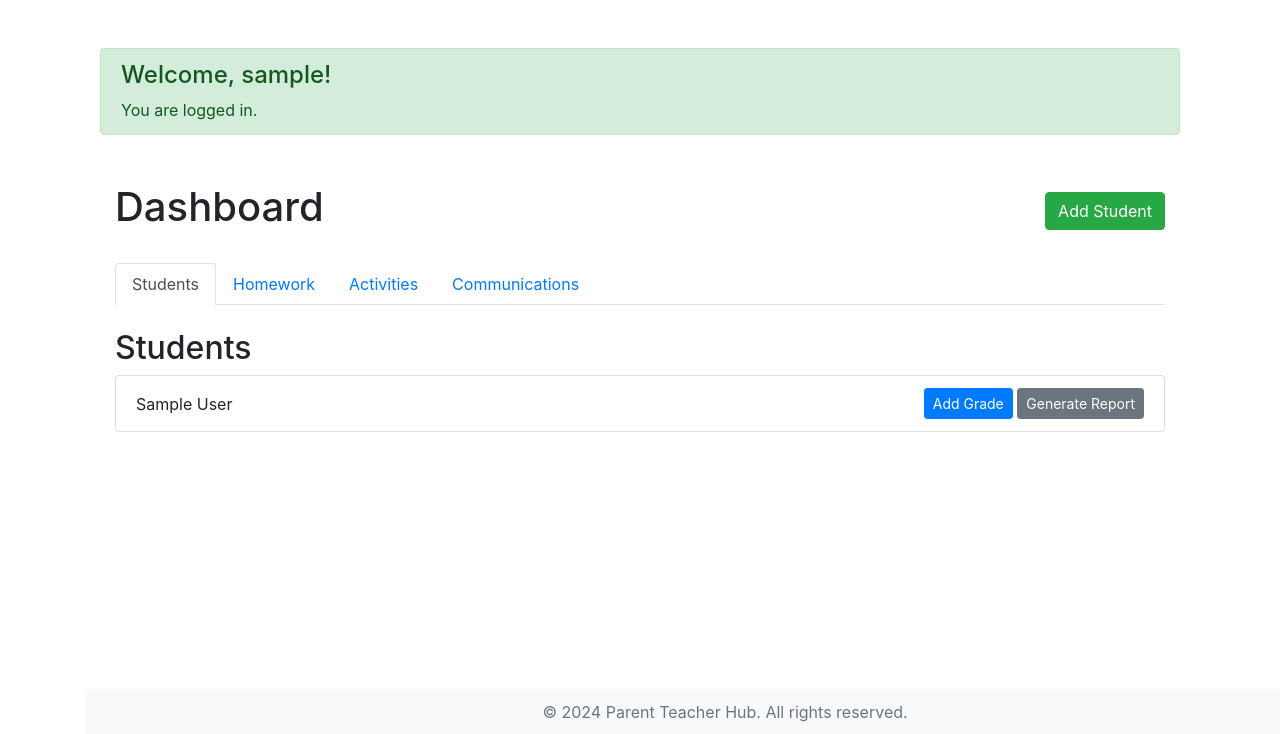
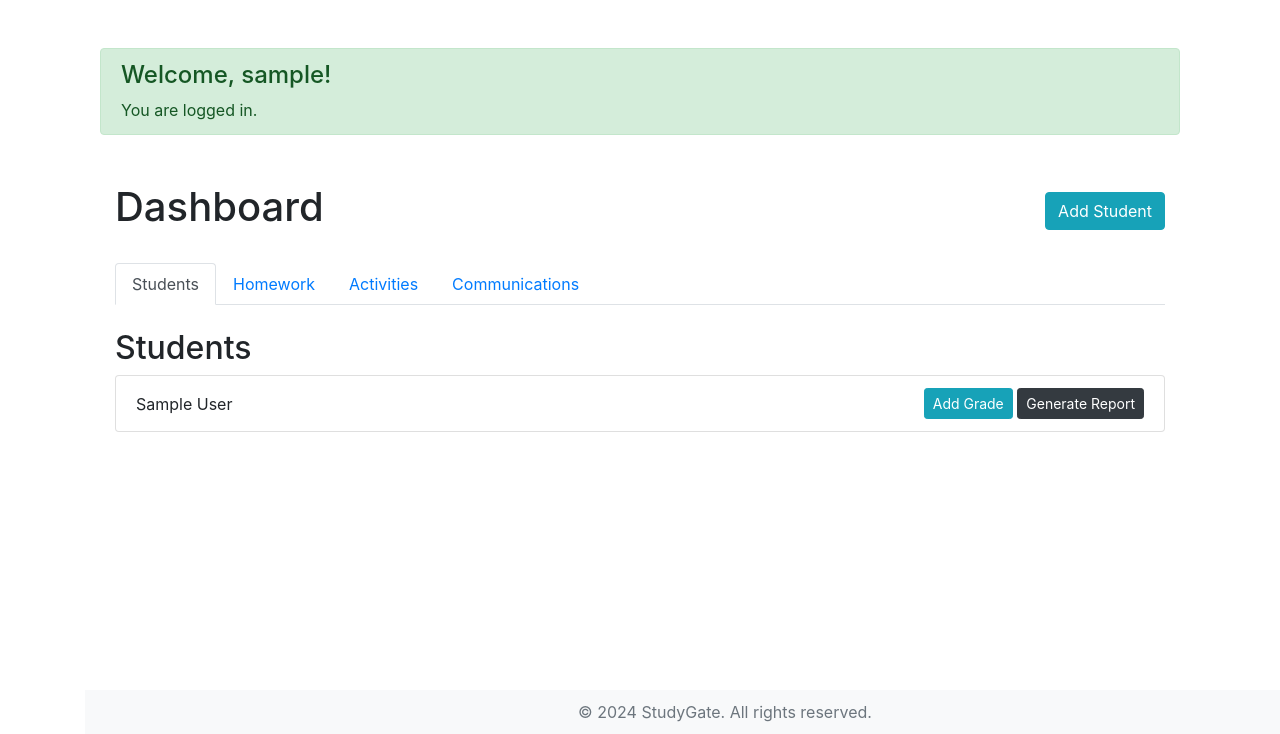
Before and after one commit to Navygeta/StudyGate, a Django app: page /dashboard/ in a window 1280 px wide; the page is wider, and only the part inside the window is pictured. Shown: the part 66-800 px from the top of that part. Run offline with Django 4.2, Linux system fonts and the light colour scheme; a user stored in the database is signed in; tables that the repository leaves empty hold one stand-in row (values such as "Sample post"); parts of the project's set-up code (start-up, migrations or seed data) failed here and were passed over; some libraries are stand-ins or nearby versions.

Commit message:
design adjustments

```diff
--- a/main/templates/base.html
+++ b/main/templates/base.html
@@ -2,7 +2,7 @@
 <!DOCTYPE html>
 <html>
 <head>
-    <title>{% block title %}Tutor Parent Hub{% endblock %}</title>
+    <title>{% block title %}StudyGate{% endblock %}</title>
     <link rel="stylesheet" href="https://stackpath.bootstrapcdn.com/bootstrap/4.5.2/css/bootstrap.min.css">
     <link rel="stylesheet" type="text/css" href="{% static 'css/custom.css' %}">
     <link rel="icon" type="image/x-icon" href="{% static 'img/StudyGateIconblk.png' %}">
@@ -46,7 +46,7 @@
     <!-- Footer -->
     <footer class="footer">
         <div class="container">
-            <span class="text-muted">© 2024 Parent Teacher Hub. All rights reserved.</span>
+            <span class="text-muted">© 2024 StudyGate. All rights reserved.</span>
         </div>
     </footer>
 
--- a/main/templates/main/add_student.html
+++ b/main/templates/main/add_student.html
@@ -7,14 +7,14 @@
     <div class="row">
         <div class="col-lg-10 offset-lg-1">
             <div class="card mt-4">
-                <div class="card-header">
+                <div class="card-header bg-dark text-white">
                     <h3 class="card-title">Add Student</h3>
                 </div>
                 <div class="card-body">
                     <form method="post">
                         {% csrf_token %}
                         {{ form.as_p }}
-                        <button type="submit" class="btn btn-primary">Save</button>
+                        <button type="submit" class="btn btn-info">Save</button>
                     </form>
                 </div>
             </div>
--- a/main/templates/main/teacher_dashboard.html
+++ b/main/templates/main/teacher_dashboard.html
@@ -19,7 +19,7 @@
 <div class="container mt-5">
     <div class="d-flex justify-content-between align-items-center mb-4">
         <h1>Dashboard</h1>
-        <a href="{% url 'add_student' %}" class="btn btn-success">Add Student</a>
+        <a href="{% url 'add_student' %}" class="btn btn-info">Add Student</a>
     </div>
 
     <!-- Tabs Navigation -->
@@ -48,8 +48,8 @@
                     <li class="list-group-item d-flex justify-content-between align-items-center">
                         {{ student.first_name }} {{ student.last_name }}
                         <span>
-                            <a href="{% url 'add_grade' student.id %}" class="btn btn-primary btn-sm">Add Grade</a>
-                            <a href="{% url 'generate_report' student.id %}" class="btn btn-secondary btn-sm">Generate Report</a>
+                            <a href="{% url 'add_grade' student.id %}" class="btn btn-info btn-sm">Add Grade</a>
+                            <a href="{% url 'generate_report' student.id %}" class="btn btn-dark btn-sm">Generate Report</a>
                         </span>
                     </li>
                 {% endfor %}
@@ -63,7 +63,7 @@
                 {% for hw in homeworks %}
                     <li class="list-group-item d-flex justify-content-between align-items-center">
                         {{ hw.student.first_name }} {{ hw.student.last_name }} - {{ hw.subject }}: {{ hw.description }} (Due: {{ hw.due_date }})
-                        <a href="{% url 'view_homework' hw.id %}" class="btn btn-primary btn-sm">View Homework</a>
+                        <a href="{% url 'view_homework' hw.id %}" class="btn btn-info btn-sm">View Homework</a>
                     </li>
                 {% endfor %}
             </ul>
@@ -71,7 +71,7 @@
             <form method="post">
                 {% csrf_token %}
                 {{ homework_form.as_p }}
-                <button type="submit" class="btn btn-success">Add Homework</button>
+                <button type="submit" class="btn btn-info">Add Homework</button>
             </form>
         </div>
 
@@ -82,7 +82,7 @@
                 {% for activity in activities %}
                     <li class="list-group-item d-flex justify-content-between align-items-center">
                         {{ activity.student.first_name }} {{ activity.student.last_name }} - {{ activity.description }} (Date: {{ activity.date }})
-                        <a href="{% url 'view_activity' activity.id %}" class="btn btn-primary btn-sm">View Activity</a>
+                        <a href="{% url 'view_activity' activity.id %}" class="btn btn-info btn-sm">View Activity</a>
                     </li>
                 {% endfor %}
             </ul>
@@ -90,7 +90,7 @@
             <form method="post">
                 {% csrf_token %}
                 {{ activity_form.as_p }}
-                <button type="submit" class="btn btn-success">Add Activity</button>
+                <button type="submit" class="btn btn-info">Add Activity</button>
             </form>
         </div>
 
@@ -101,7 +101,7 @@
                 {% for comm in communications %}
                     <li class="list-group-item d-flex justify-content-between align-items-center">
                         {{ comm.student.first_name }} {{ comm.student.last_name }} - {{ comm.message }} ({{ comm.date }})
-                        <a href="{% url 'view_communication' comm.id %}" class="btn btn-primary btn-sm">View Communication</a>
+                        <a href="{% url 'view_communication' comm.id %}" class="btn btn-info btn-sm">View Communication</a>
                     </li>
                 {% endfor %}
             </ul>
@@ -109,7 +109,7 @@
             <form method="post">
                 {% csrf_token %}
                 {{ communication_form.as_p }}
-                <button type="submit" class="btn btn-success">Add Communication</button>
+                <button type="submit" class="btn btn-info">Add Communication</button>
             </form>
         </div>
     </div>
--- a/main/templates/main/view_homework.html
+++ b/main/templates/main/view_homework.html
@@ -7,7 +7,7 @@
     <div class="row">
         <div class="col-lg-10 offset-lg-1">
             <div class="card mt-4">
-                <div class="card-header">
+                <div class="card-header bg-dark text-white">
                     <h3 class="card-title">Homework Details</h3>
                 </div>
                 <div class="card-body">
```
